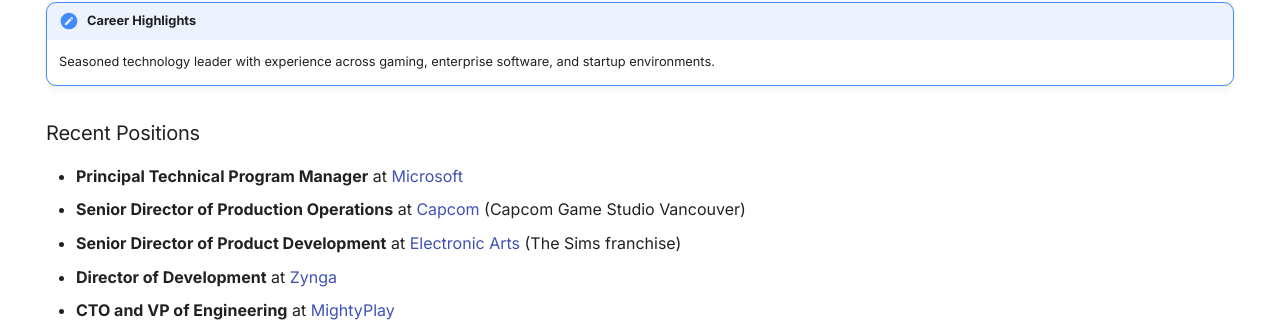
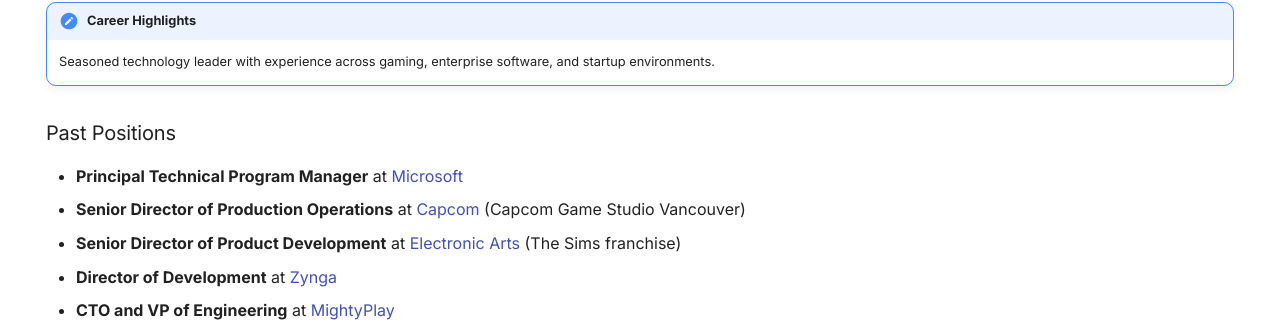
Before and after one commit to matt-the-ogre/mattmanuel.ca, an MkDocs documentation site: the page built from docs/index.md, in a window 1280 px wide and 1238 px high. Shown: the part 602-924 px from the top of the window. Built offline with MkDocs 1.6.1 and Material for MkDocs 9.7.7, drawn with Linux system fonts in a browser that asks for light colours.

Commit message:
Fix formatting and update Twitter link in personal index

```diff
--- a/docs/index.md
+++ b/docs/index.md
@@ -7,6 +7,7 @@ hide:
 ---
 
 # Matt Manuel
+
 *VP of Engineering • Technical Program Manager • Author • Mentor*
 
 ## Who am I?
@@ -26,7 +27,8 @@ hide:
 !!! note "Career Highlights"
     Seasoned technology leader with experience across gaming, enterprise software, and startup environments.
 
-### Recent Positions
+### Past Positions
+
 - **Principal Technical Program Manager** at [Microsoft](https://www.microsoft.com)
 - **Senior Director of Production Operations** at [Capcom](https://www.capcom.com) (Capcom Game Studio Vancouver)
 - **Senior Director of Product Development** at [Electronic Arts](https://www.ea.com) (The Sims franchise)
@@ -39,5 +41,5 @@ For complete career details, see my [LinkedIn profile](https://www.linkedin.com/
 ## Connect
 
 [:fontawesome-brands-linkedin: LinkedIn](https://www.linkedin.com/in/mattman){ .md-button .md-button--primary }
-[:fontawesome-brands-twitter: Twitter](https://twitter.com/mattman){ .md-button }
+[:fontawesome-brands-twitter: Twitter](https://twitter.com/mattmanuel){ .md-button }
 [:fontawesome-brands-unsplash: Photography](https://unsplash.com/@sawtooth_utopia){ .md-button }
```
